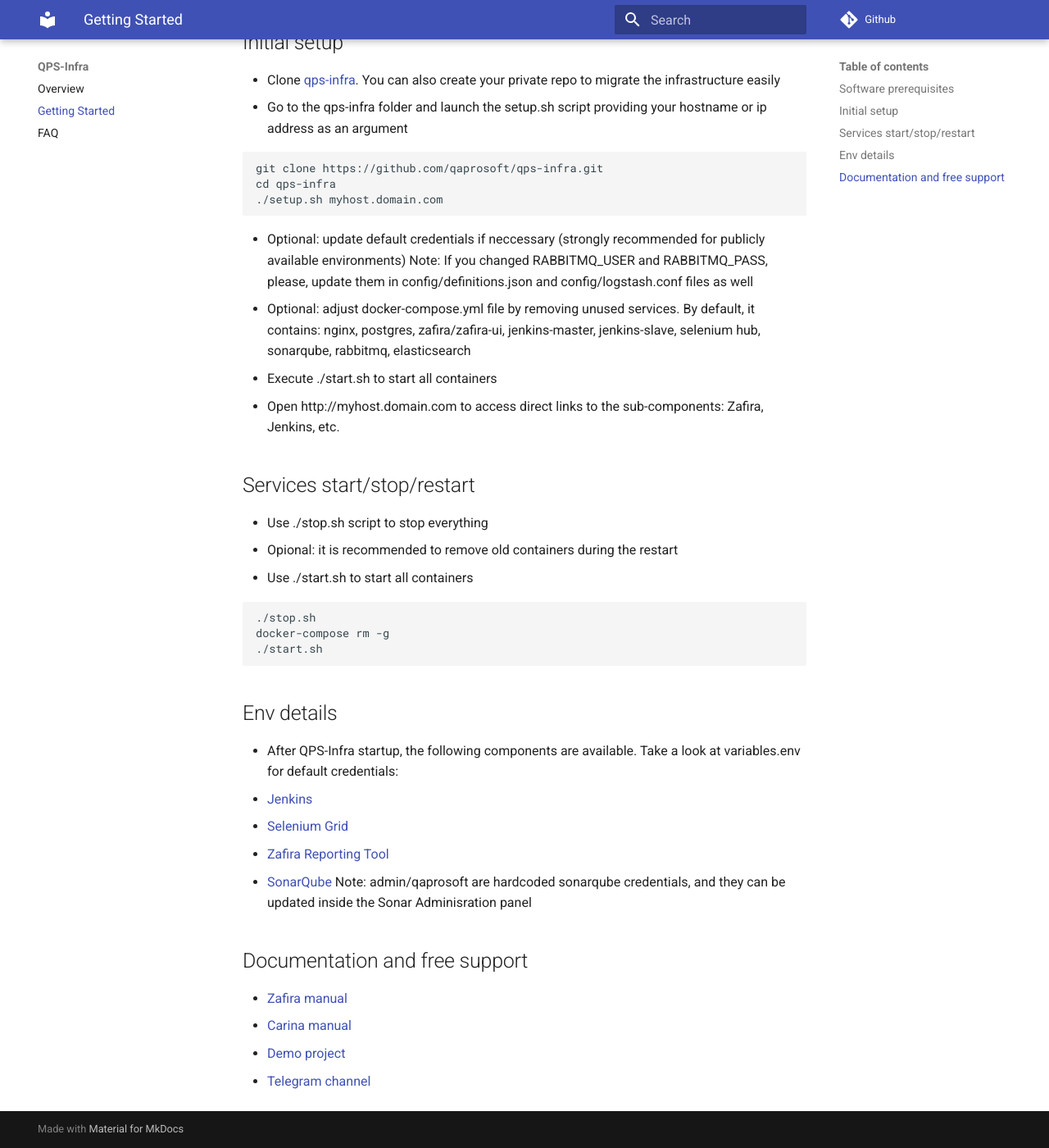
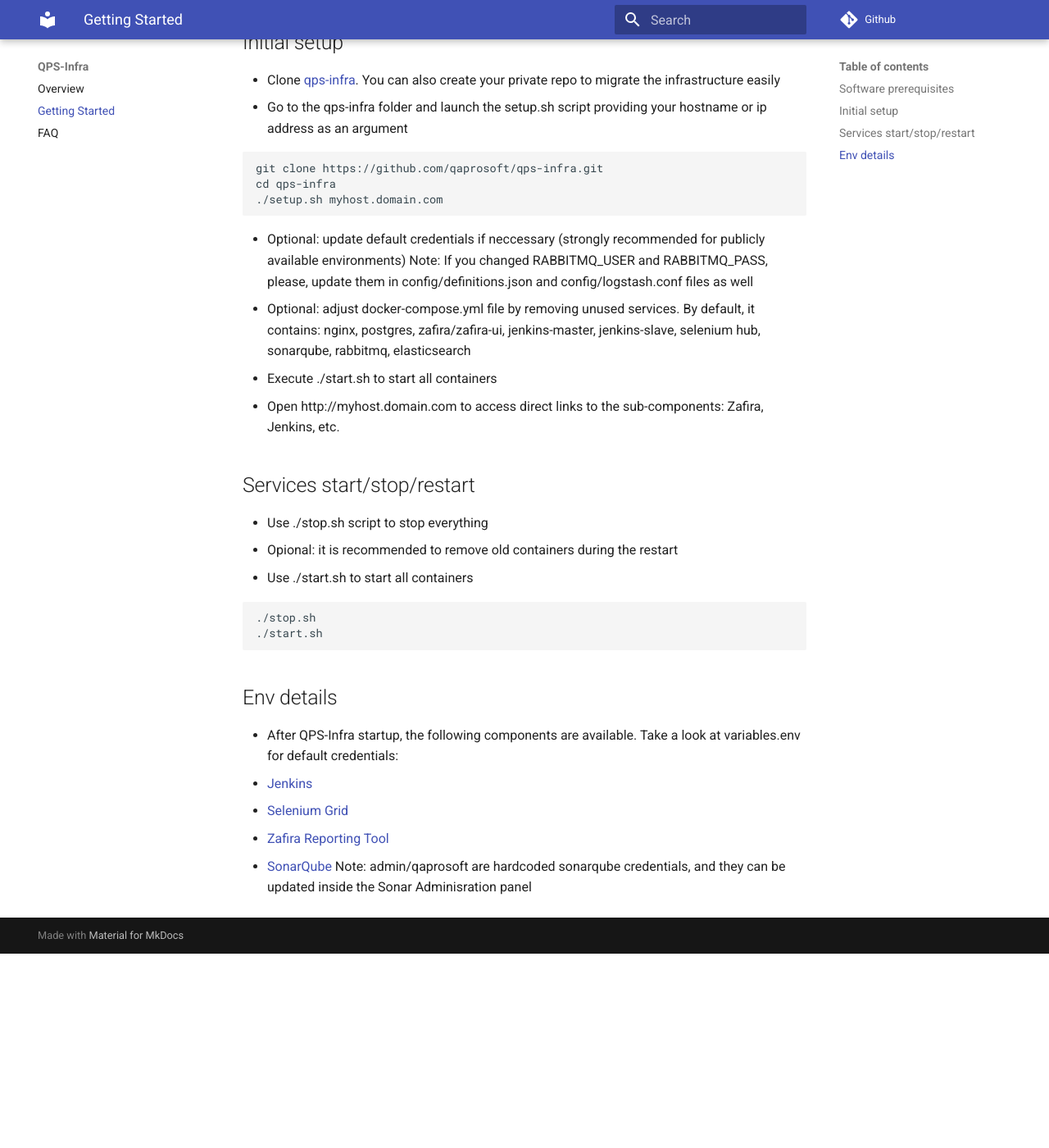
Before and after one commit to zebrunner/community-edition, an MkDocs documentation site: the page built from docs/getting_started.md, in a window 1280 px wide and 1400 px high, scrolled down 373 px. Shown: the whole window at 82% size. Built offline with MkDocs 1.6.1 and Material for MkDocs 9.7.7, drawn with Linux system fonts in a browser that asks for light colours; comment, search, counter and statistics services are not loaded; old or Windows-style settings are respelled for this version of MkDocs; after the commit the page ends 1536 px from its top, so only the background shows below that.

Commit message:
Update getting_started.md

````diff
--- a/docs/getting_started.md
+++ b/docs/getting_started.md
@@ -31,7 +31,6 @@
 * Use ./start.sh to start all containers
 ```
 ./stop.sh
-docker-compose rm -g
 ./start.sh
 ```
 
@@ -42,9 +41,3 @@
 * [Zafira Reporting Tool](http://demo.qaprosoft.com/zafira)
 * [SonarQube](http://demo.qaprosoft.com/sonarqube)
   Note: admin/qaprosoft are hardcoded sonarqube credentials, and they can be updated inside the Sonar Adminisration panel
-
-## Documentation and free support
-* [Zafira manual](http://qaprosoft.github.io/zafira)
-* [Carina manual](http://qaprosoft.github.io/carina)
-* [Demo project](https://github.com/qaprosoft/carina-demo)
-* [Telegram channel](https://t.me/qps_infra)
````
